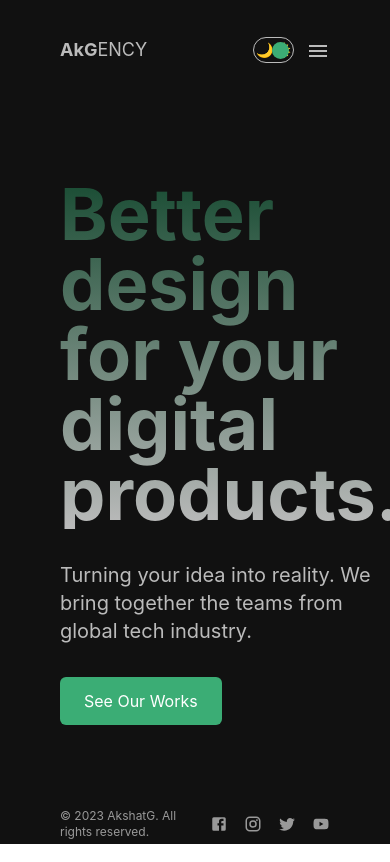
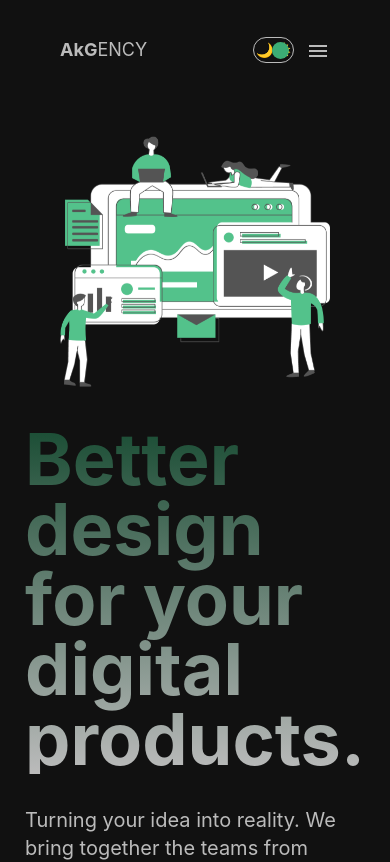
Before and after one commit to HiAkshat/digital-agency, a Next.js app: page / in a window 390 px wide. Shown: the top 862 px of the page. Built offline with nearby package versions, Linux system fonts and the light colour scheme.

Commit message:
home and portfolio page made responsive

```diff
--- a/src/app/page.js
+++ b/src/app/page.js
@@ -5,13 +5,13 @@ import Button from "@/components/button/button";
 
 export default function Home() {
   return (
-    <div className="flex gap-32 items-center my-auto">
+    <div className="flex flex-col-reverse md:flex-row md:gap-32 items-center my-auto">
       <div className="flex flex-col flex-1 gap-8">
         <span className={styles.title}>Better design for your digital products.</span>
         <span className="text-xl">Turning your idea into reality. We bring together the teams from global tech industry.</span>
         <Button text="See Our Works" url="/portfolio" />
       </div>
-      <div className="flex-1 w-full h-[500px] relative">
+      <div className="relative md:flex-1 w-full h-[300px] md:h-[500px]">
         <Image className="object-contain move" src={Hero} fill={true}/>
       </div>
     </div>
--- a/src/app/portfolio/[category]/page.jsx
+++ b/src/app/portfolio/[category]/page.jsx
@@ -16,7 +16,7 @@ export default function Category({params}) {
   return (
     <div className="flex flex-col gap-16">
       {data.map(item => (
-        <WorkFeature classes='flex items-center gap-16 even:flex-row-reverse' key={item.id} title={item.title} desc={item.desc} image={item.image} />
+        <WorkFeature classes='flex items-center gap-16 flex-col-reverse md:flex-row' key={item.id} title={item.title} desc={item.desc} image={item.image} />
       ))}
     </div>
   )
--- a/src/app/portfolio/page.jsx
+++ b/src/app/portfolio/page.jsx
@@ -8,7 +8,7 @@ export default function Portfolio() {
   return (
     <div className="flex flex-col gap-6">
       <span className="text-xl font-bold">Choose a gallery</span>
-      <div className="flex gap-6">
+      <div className="flex flex-wrap items-center gap-6">
         <GalleryBox img={Img1} text="Illustrations" url="portfolio/illustrations"/>
         <GalleryBox img={Img2} text="Websites" url="portfolio/websites"/>
         <GalleryBox img={Img3} text="Applications" url="portfolio/applications"/>
--- a/src/components/workFeature/workFeature.jsx
+++ b/src/components/workFeature/workFeature.jsx
@@ -9,7 +9,7 @@ export default function WorkFeature({classes, title, desc, image}) {
         <span>{desc}</span>
         <Button url="/" text="See More" />
       </div>
-      <div className="relative flex-1 h-[500px]">
+      <div className="relative w-full md:flex-1 h-[500px]">
         <Image className="object-cover" src={image} fill={true} />
       </div>
     </div>
```
